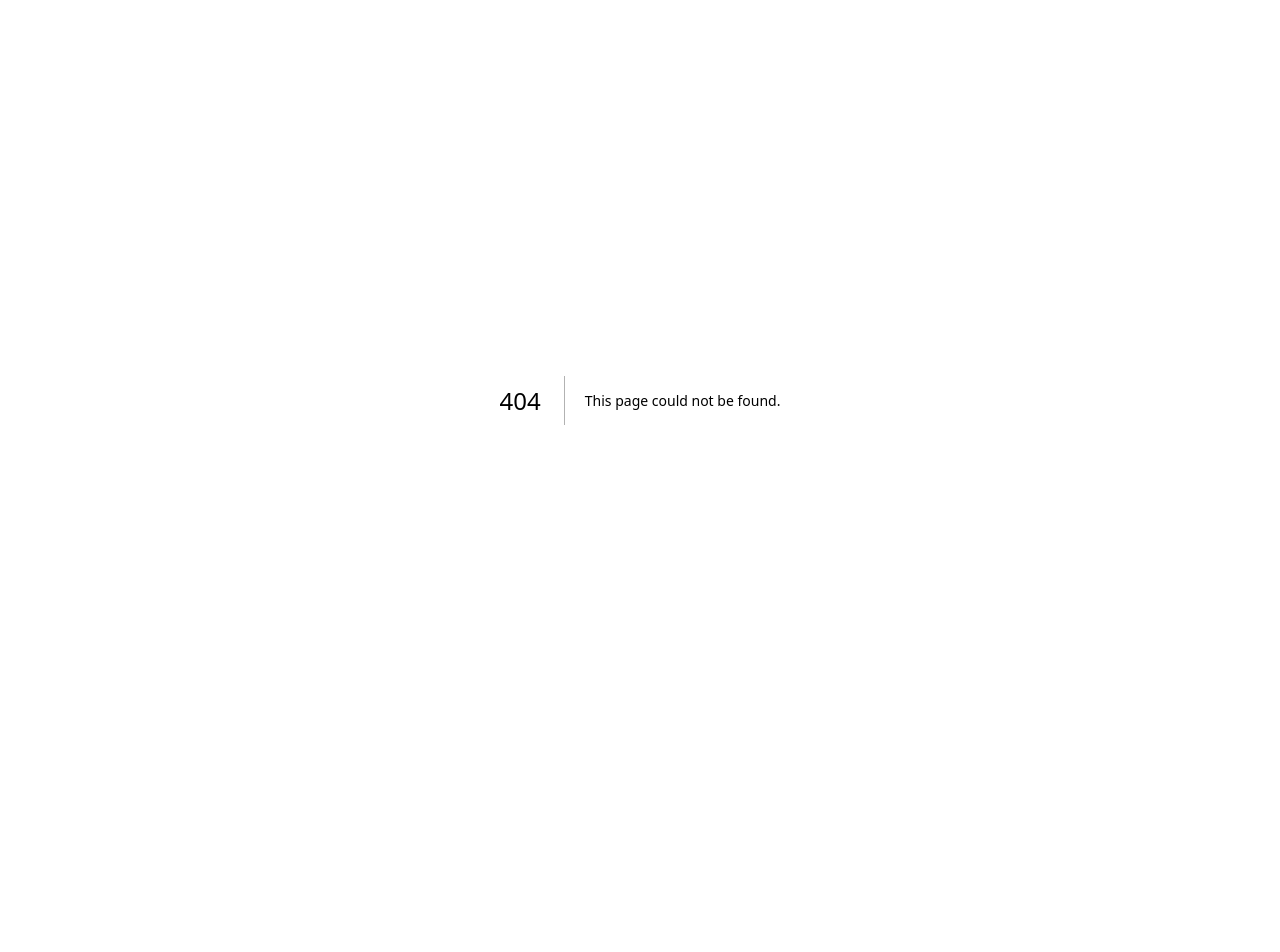
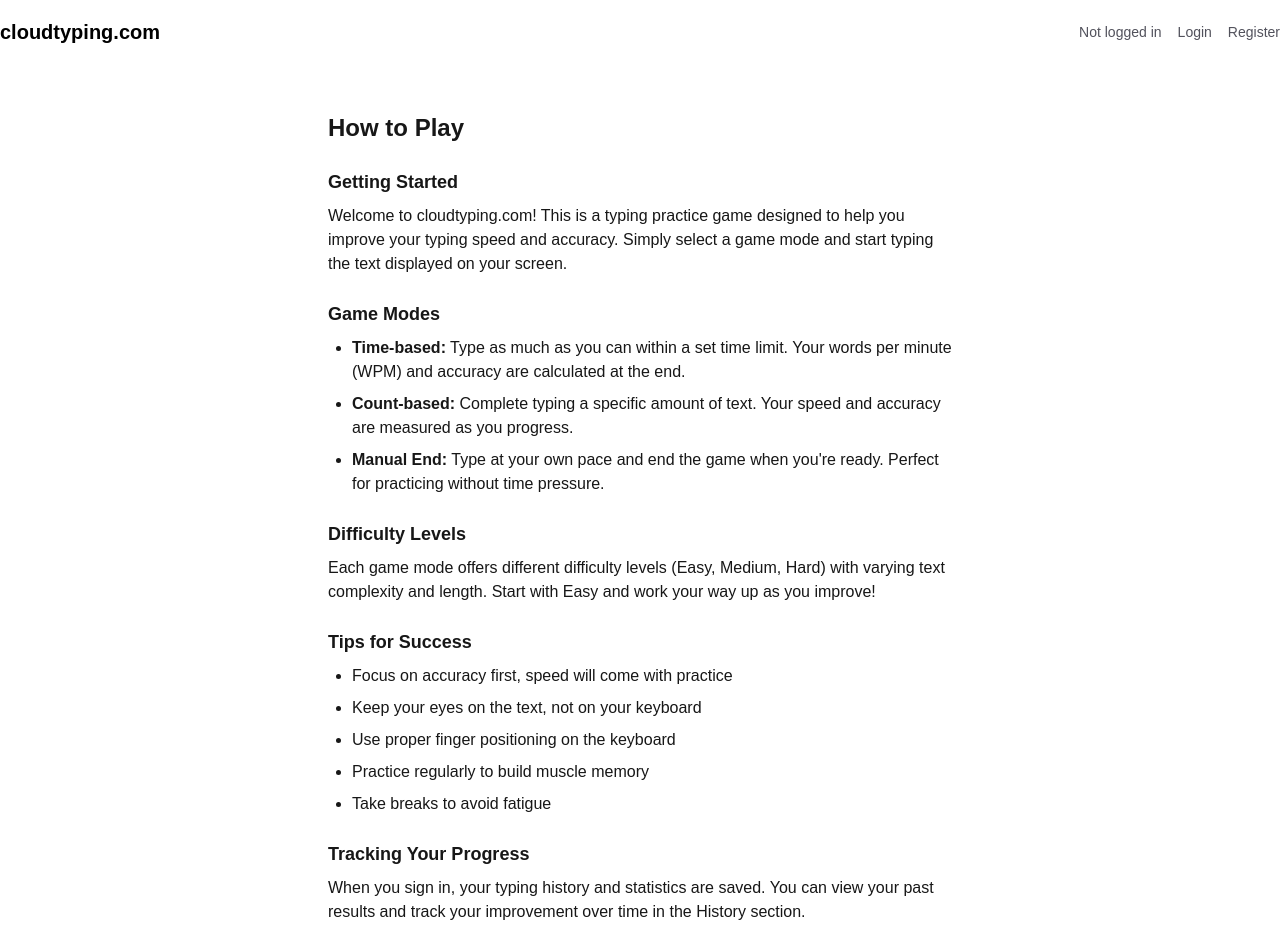
Before and after one commit to joshmainac/typing-game-v3, a Next.js app in the folder next-app/: page /en/info/how-to-play in a window 1280 px wide. Before the commit this address had no page. Shown: the top 952 px of the page. Before the commit the page ends 800 px from the top, so only its background shows below. Built offline with nearby package versions, Linux system fonts and the light colour scheme; no server answers.

Commit message:
add how to play page and settings page

```diff
--- /dev/null
+++ b/next-app/app/[locale]/info/how-to-play/page.tsx
@@ -0,0 +1,48 @@
+export default function HowToPlay() {
+    return (
+        <main className="mx-auto max-w-2xl px-6 py-12">
+            <h1 className="text-2xl font-bold mb-6">How to Play</h1>
+
+            <h2 className="text-lg font-semibold mt-6 mb-2">
+                Getting Started
+            </h2>
+            <p className="mb-4">
+                Welcome to cloudtyping.com! This is a typing practice game designed to help you improve your typing speed and accuracy. Simply select a game mode and start typing the text displayed on your screen.
+            </p>
+
+            <h2 className="text-lg font-semibold mt-6 mb-2">
+                Game Modes
+            </h2>
+            <ul className="list-disc pl-6 mb-4 space-y-2">
+                <li><strong>Time-based:</strong> Type as much as you can within a set time limit. Your words per minute (WPM) and accuracy are calculated at the end.</li>
+                <li><strong>Count-based:</strong> Complete typing a specific amount of text. Your speed and accuracy are measured as you progress.</li>
+                <li><strong>Manual End:</strong> Type at your own pace and end the game when you're ready. Perfect for practicing without time pressure.</li>
+            </ul>
+
+            <h2 className="text-lg font-semibold mt-6 mb-2">
+                Difficulty Levels
+            </h2>
+            <p className="mb-4">
+                Each game mode offers different difficulty levels (Easy, Medium, Hard) with varying text complexity and length. Start with Easy and work your way up as you improve!
+            </p>
+
+            <h2 className="text-lg font-semibold mt-6 mb-2">
+                Tips for Success
+            </h2>
+            <ul className="list-disc pl-6 mb-4 space-y-2">
+                <li>Focus on accuracy first, speed will come with practice</li>
+                <li>Keep your eyes on the text, not on your keyboard</li>
+                <li>Use proper finger positioning on the keyboard</li>
+                <li>Practice regularly to build muscle memory</li>
+                <li>Take breaks to avoid fatigue</li>
+            </ul>
+
+            <h2 className="text-lg font-semibold mt-6 mb-2">
+                Tracking Your Progress
+            </h2>
+            <p className="mb-4">
+                When you sign in, your typing history and statistics are saved. You can view your past results and track your improvement over time in the History section.
+            </p>
+        </main>
+    )
+}
--- a/next-app/app/[locale]/page.tsx
+++ b/next-app/app/[locale]/page.tsx
@@ -41,13 +41,13 @@ export default async function Home({
               Play Now
             </Link>
             <Link
-              href={`/${locale}/info/privacy-policy`}
+              href={`/${locale}/info/how-to-play`}
               className="px-8 py-4 bg-zinc-200 dark:bg-zinc-800 text-black dark:text-zinc-50 font-semibold rounded-xl hover:bg-zinc-300 dark:hover:bg-zinc-700 transition-colors shadow-md hover:shadow-lg transform hover:-translate-y-0.5 transition-all duration-200 w-full text-center"
             >
               How to Play
             </Link>
             <Link
-              href={`/${locale}/auth/register`}
+              href={`/${locale}/settings`}
               className="px-8 py-4 bg-zinc-200 dark:bg-zinc-800 text-black dark:text-zinc-50 font-semibold rounded-xl hover:bg-zinc-300 dark:hover:bg-zinc-700 transition-colors shadow-md hover:shadow-lg transform hover:-translate-y-0.5 transition-all duration-200 w-full text-center"
             >
               Settings
--- /dev/null
+++ b/next-app/app/[locale]/settings/page.tsx
@@ -0,0 +1,75 @@
+'use client'
+
+import { useRouter, usePathname } from 'next/navigation'
+import { useState, useTransition, useEffect } from 'react'
+
+const LOCALES = [
+    { code: "en", name: "English" },
+    { code: "ja", name: "日本語 (Japanese)" },
+    { code: "fr", name: "Français (French)" },
+    { code: "es", name: "Español (Spanish)" },
+    { code: "de", name: "Deutsch (German)" },
+    { code: "it", name: "Italiano (Italian)" },
+    { code: "pt", name: "Português (Portuguese)" },
+    { code: "ko", name: "한국어 (Korean)" },
+    { code: "zh", name: "中文 (Chinese)" },
+    { code: "zh-TW", name: "繁體中文 (Traditional Chinese)" },
+    { code: "ru", name: "Русский (Russian)" },
+] as const
+
+export default function SettingsPage() {
+    const router = useRouter()
+    const pathname = usePathname()
+    const [isPending, startTransition] = useTransition()
+    const [currentLocale, setCurrentLocale] = useState<string>('en')
+
+    // Extract current locale from pathname
+    useEffect(() => {
+        const localeMatch = pathname?.match(/^\/([^\/]+)/)
+        if (localeMatch) {
+            setCurrentLocale(localeMatch[1])
+        }
+    }, [pathname])
+
+    const handleLocaleChange = (newLocale: string) => {
+        if (newLocale === currentLocale) return
+
+        startTransition(() => {
+            // Replace the locale in the current path
+            const newPath = pathname?.replace(/^\/[^\/]+/, `/${newLocale}`) || `/${newLocale}`
+            router.push(newPath)
+        })
+    }
+
+    return (
+        <main className="mx-auto max-w-2xl px-6 py-12">
+            <h1 className="text-2xl font-bold mb-6">Settings</h1>
+
+            <div className="mb-8">
+                <h2 className="text-lg font-semibold mt-6 mb-4">
+                    Language
+                </h2>
+                <p className="text-sm text-zinc-600 dark:text-zinc-400 mb-4">
+                    Select your preferred language. The interface will update to your chosen language.
+                </p>
+                <select
+                    value={currentLocale}
+                    onChange={(e) => handleLocaleChange(e.target.value)}
+                    disabled={isPending}
+                    className="w-full sm:w-auto min-w-[200px] px-4 py-2 border border-zinc-300 dark:border-zinc-700 rounded-lg bg-white dark:bg-zinc-900 text-black dark:text-zinc-50 focus:outline-none focus:ring-2 focus:ring-black dark:focus:ring-zinc-50 disabled:opacity-50 disabled:cursor-not-allowed"
+                >
+                    {LOCALES.map((locale) => (
+                        <option key={locale.code} value={locale.code}>
+                            {locale.name}
+                        </option>
+                    ))}
+                </select>
+                {isPending && (
+                    <p className="text-sm text-zinc-600 dark:text-zinc-400 mt-2">
+                        Changing language...
+                    </p>
+                )}
+            </div>
+        </main>
+    )
+}
```
